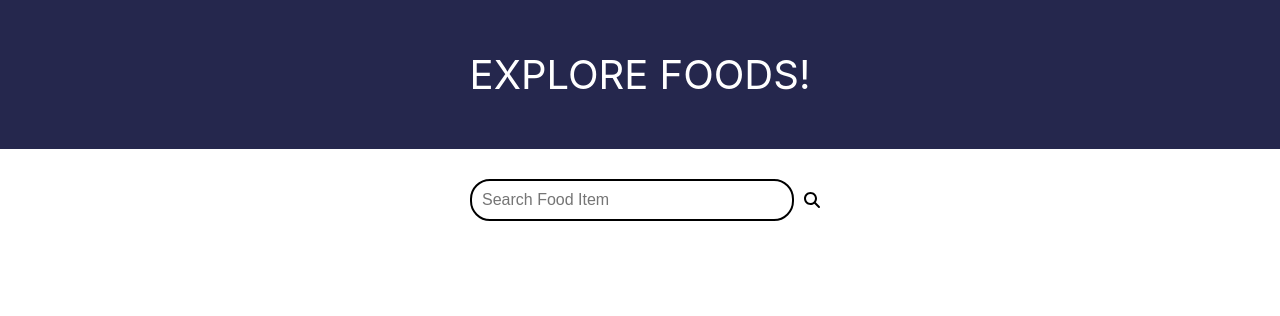
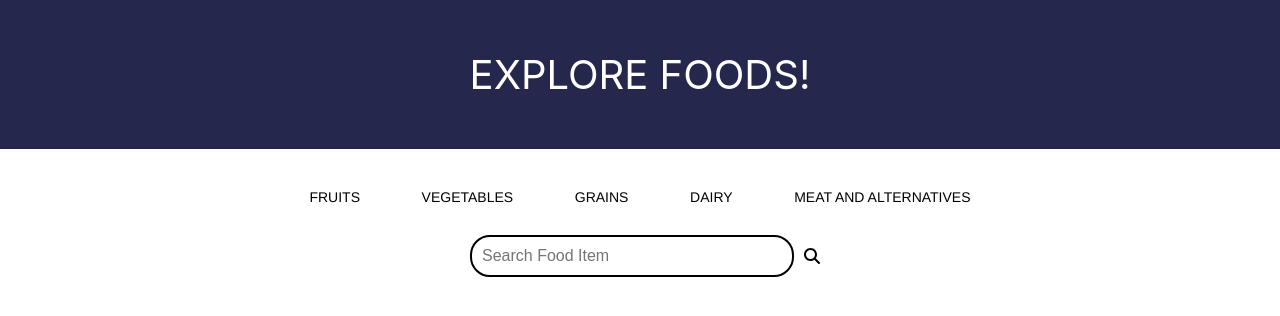
Before and after one commit to ddavidhe/davidtest, a React (Create React App) app: page / in a window 1280 px wide. Shown: the top 316 px of the page. Built offline with nearby package versions, Linux system fonts and the light colour scheme.

Commit message:
added routing pages for categories

```diff
--- a/src/App.css
+++ b/src/App.css
@@ -10,7 +10,67 @@
   font-size: 40px;
 }
 
+.categories-button {
+  appearance: none;
+  background-color: #ffffff;
+  border-width: 0;
+  box-sizing: border-box;
+  color: #000000;
+  cursor: pointer;
+  display: inline-block;
+  font-family: Clarkson, Helvetica, sans-serif;
+  font-size: 14px;
+  font-weight: 500;
+  letter-spacing: 0;
+  line-height: 1em;
+  margin: 0;
+  opacity: 1;
+  outline: 0;
+  padding: 1.5em 2.2em;
+  position: relative;
+  text-align: center;
+  text-decoration: none;
+  text-rendering: geometricprecision;
+  text-transform: uppercase;
+  transition: opacity 300ms cubic-bezier(0.694, 0, 0.335, 1),
+    background-color 100ms cubic-bezier(0.694, 0, 0.335, 1),
+    color 100ms cubic-bezier(0.694, 0, 0.335, 1);
+  user-select: none;
+  -webkit-user-select: none;
+  touch-action: manipulation;
+  vertical-align: baseline;
+  white-space: nowrap;
+}
 
+.categories-button:before {
+  animation: opacityFallbackOut 0.5s step-end forwards;
+  backface-visibility: hidden;
+  background-color: #ebebeb;
+  clip-path: polygon(-1% 0, 0 0, -25% 100%, -1% 100%);
+  content: "";
+  height: 100%;
+  left: 0;
+  position: absolute;
+  top: 0;
+  transform: translateZ(0);
+  transition: clip-path 0.5s cubic-bezier(0.165, 0.84, 0.44, 1),
+    -webkit-clip-path 0.5s cubic-bezier(0.165, 0.84, 0.44, 1);
+  width: 100%;
+}
+
+.categories-button:hover:before {
+  animation: opacityFallbackIn 0s step-start forwards;
+  clip-path: polygon(0 0, 101% 0, 101% 101%, 0 101%);
+}
+
+.categories-button:after {
+  background-color: #ffffff;
+}
+
+.categories-button span {
+  z-index: 1;
+  position: relative;
+}
 
 .search-food-section {
   display: flex;
@@ -40,7 +100,6 @@
 .search-food-section button:hover {
   background-color: #393a6b;
 }
-
 
 .search-results {
   display: flex;
--- a/src/App.js
+++ b/src/App.js
@@ -1,16 +1,24 @@
 import "./App.css";
 import SearchFood from "./components/SearchFood";
+import GetFruits from "./components/GetFruits";
+import GetVegetables from "./components/GetVegetables";
+import GetGrains from "./components/GetGrains";
+import GetDairy from "./components/GetDairy";
+import GetMeat from "./components/GetMeat";
 import { BrowserRouter, Routes, Route } from "react-router-dom";
 
 function App() {
   return (
     <div className="App">
-      <div className="website-banner">
-        EXPLORE FOODS!
-      </div>
+      <div className="website-banner">EXPLORE FOODS!</div>
       <BrowserRouter>
         <Routes>
           <Route path="/" element={<SearchFood />} />
+          <Route path="/fruits" element={<GetFruits />} />
+          <Route path="/vegetables" element={<GetVegetables />} />
+          <Route path="/fruits" element={<GetGrains />} />
+          <Route path="/fruits" element={<GetDairy />} />
+          <Route path="/fruits" element={<GetMeat />} />
         </Routes>
       </BrowserRouter>
     </div>
--- /dev/null
+++ b/src/components/GetDairy.js
@@ -0,0 +1,7 @@
+import React from "react";
+
+function GetDairy() {
+  return <></>;
+}
+
+export default GetDairy;
--- /dev/null
+++ b/src/components/GetFruits.js
@@ -0,0 +1,7 @@
+import React from "react";
+
+function GetFruits() {
+  return <></>;
+}
+
+export default GetFruits;
--- /dev/null
+++ b/src/components/GetGrains.js
@@ -0,0 +1,7 @@
+import React from "react";
+
+function GetGrains() {
+  return <></>;
+}
+
+export default GetGrains;
--- /dev/null
+++ b/src/components/GetMeat.js
@@ -0,0 +1,7 @@
+import React from "react";
+
+function GetMeat() {
+  return <></>;
+}
+
+export default GetMeat;
--- /dev/null
+++ b/src/components/GetVegetables.js
@@ -0,0 +1,7 @@
+import React from "react";
+
+function GetVegetables() {
+  return <></>;
+}
+
+export default GetVegetables;
--- a/src/components/SearchFood.js
+++ b/src/components/SearchFood.js
@@ -1,11 +1,13 @@
 import React, { useState } from "react";
-import { FontAwesomeIcon } from '@fortawesome/react-fontawesome';
-import { faSearch } from '@fortawesome/free-solid-svg-icons';
+import { useNavigate } from "react-router-dom";
+import { FontAwesomeIcon } from "@fortawesome/react-fontawesome";
+import { faSearch } from "@fortawesome/free-solid-svg-icons";
 
 const app_id = "05937eba";
 const app_key = "7f8c81b2f89b7d71d740c4ba140c9201";
 
 function SearchFood() {
+  let navigate = useNavigate();
   const [query, setQuery] = useState("");
   const [foodItem, setFoodItem] = useState(null);
   const [nutrientsObj, setNutrientsObj] = useState(null);
@@ -38,7 +40,6 @@ function SearchFood() {
           setNutrientsObj(nutrientsObj);
           console.log("nutrients - ", nutrientsObj);
           setFoodFound(true);
-
         } else {
           console.log("not found - ", data);
           setFoodFound(false);
@@ -49,8 +50,8 @@ function SearchFood() {
       })
 
       .catch((error) => {
-        console.log("error fetching", error)
-        setLoading(false)
+        console.log("error fetching", error);
+        setLoading(false);
       });
   };
 
@@ -60,8 +61,45 @@ function SearchFood() {
     }
   };
 
+  function RouteFruits() {
+    navigate("/fruits");
+  }
+
+  function RouteVegetables() {
+    navigate("/vegetables");
+  }
+
+  function RouteGrains() {
+    navigate("/grains");
+  }
+
+  function RouteDairy() {
+    navigate("/dairy");
+  }
+
+  function RouteMeat() {
+    navigate("/meat");
+  }
+
   return (
     <>
+      <div>
+        <button className="categories-button" onClick={RouteFruits}>
+          <span class="text">Fruits</span>
+        </button>
+        <button className="categories-button" onClick={RouteVegetables}>
+          <span class="text">Vegetables</span>
+        </button>
+        <button className="categories-button" onClick={RouteGrains}>
+          <span class="text">Grains</span>
+        </button>
+        <button className="categories-button" onClick={RouteDairy}>
+          <span class="text">Dairy</span>
+        </button>
+        <button className="categories-button" onClick={RouteMeat}>
+          <span class="text">Meat and Alternatives</span>
+        </button>
+      </div>
       <div className="search-food-section">
         <input
           type="text"
@@ -71,7 +109,11 @@ function SearchFood() {
           onKeyDown={handleKeyDown}
         />
         <div>
-          <FontAwesomeIcon icon={faSearch} onClick={onSearch} style={{ cursor: "pointer" }}/>
+          <FontAwesomeIcon
+            icon={faSearch}
+            onClick={onSearch}
+            style={{ cursor: "pointer" }}
+          />
         </div>
       </div>
 
```
